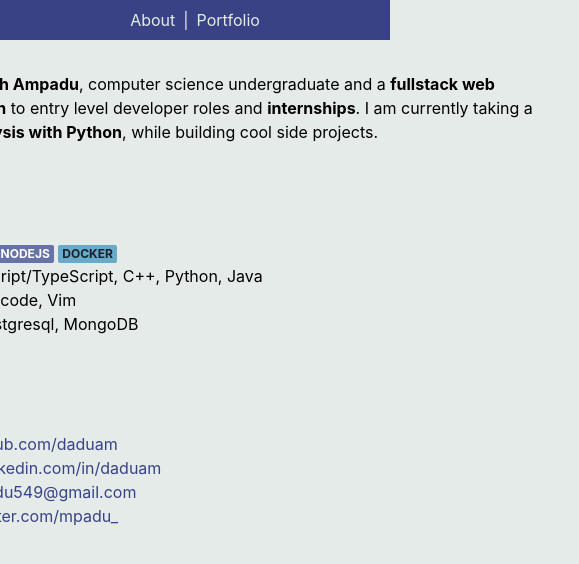
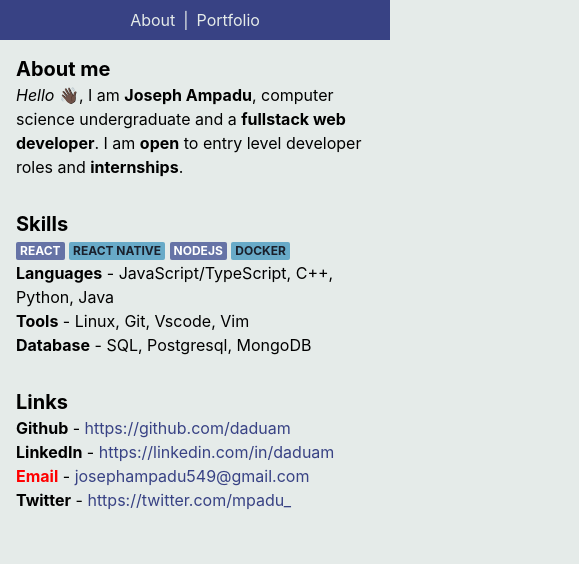
Before and after one commit to daduam/daduam.github.io, a Next.js app: page / in a window 390 px wide. Shown: the top 564 px of the page, 579 px wide, since content can reach past the window. Built offline with nearby package versions, Linux system fonts and the light colour scheme.

Commit message:
make responsive

```diff
--- a/package.json
+++ b/package.json
@@ -9,6 +9,7 @@
   },
   "dependencies": {
     "@chakra-ui/react": "^1.3.3",
+    "@chakra-ui/theme-tools": "^1.1.7",
     "@emotion/react": "^11.1.5",
     "@emotion/styled": "^11.1.5",
     "framer-motion": "^3.5.1",
--- a/src/components/Layout.tsx
+++ b/src/components/Layout.tsx
@@ -1,11 +1,11 @@
-import { Flex, FlexProps } from "@chakra-ui/react";
+import { Box } from "@chakra-ui/react";
 import { Navbar } from "./Navbar";
 
-export const Layout = ({ children, ...props }: FlexProps) => {
+export const Layout: React.FC = ({ children, ...props }) => {
   return (
-    <Flex direction="column" alignItems="center" {...props}>
+    <Box {...props}>
       <Navbar />
       {children}
-    </Flex>
+    </Box>
   );
 };
--- a/src/components/Links.tsx
+++ b/src/components/Links.tsx
@@ -38,8 +38,16 @@ const myLinks: Array<MyLink> = [
 
 export const Links = ({}) => {
   return (
-    <Box w="container.md" p="8">
-      <Heading fontSize="2xl" as="h1">
+    <Box
+      mx="auto"
+      p="4"
+      width={{
+        base: "100%",
+        sm: "75%",
+        md: "50%",
+      }}
+    >
+      <Heading fontSize="xl" as="h1">
         Links
       </Heading>
 
--- a/src/components/Skills.tsx
+++ b/src/components/Skills.tsx
@@ -2,8 +2,16 @@ import { Box, Heading, ListItem, List, Badge } from "@chakra-ui/react";
 
 export const Skills = () => {
   return (
-    <Box w="container.md" p="8">
-      <Heading fontSize="2xl" as="h1">
+    <Box
+      mx="auto"
+      p="4"
+      width={{
+        base: "100%",
+        sm: "75%",
+        md: "50%",
+      }}
+    >
+      <Heading fontSize="xl" as="h1">
         Skills
       </Heading>
       <List>
@@ -18,8 +26,7 @@ export const Skills = () => {
           <Badge bg="brand.lightAccent">Docker</Badge>
         </ListItem>
         <ListItem>
-          <strong>Languages</strong> - JavaScript/TypeScript, C++, Python,
-          Java
+          <strong>Languages</strong> - JavaScript/TypeScript, C++, Python, Java
         </ListItem>
         <ListItem>
           <strong>Tools</strong> - Linux, Git, Vscode, Vim
--- a/src/pages/index.tsx
+++ b/src/pages/index.tsx
@@ -1,4 +1,4 @@
-import { Box, Text } from "@chakra-ui/react";
+import { Box, Text, Heading } from "@chakra-ui/react";
 
 import { Layout } from "../components/Layout";
 import { Links } from "../components/Links";
@@ -7,14 +7,23 @@ import { Skills } from "../components/Skills";
 const Index = () => {
   return (
     <Layout>
-      <Box w="container.md" p="8">
+      <Box
+        mx="auto"
+        p="4"
+        width={{
+          base: "100%",
+          sm: "75%",
+          md: "50%",
+        }}
+      >
+        <Heading fontSize="xl" as="h1">
+          About me
+        </Heading>
         <Text>
           <em>Hello</em> 👋🏿, I am <strong>Joseph Ampadu</strong>, computer
-          science undergraduate and a <strong>fullstack web developer</strong>
-          . I am <strong>open</strong> to entry level developer roles and{" "}
-          <strong>internships</strong>. I am currently taking a course in{" "}
-          <strong>Data Analysis with Python</strong>, while building cool side
-          projects.
+          science undergraduate and a <strong>fullstack web developer</strong>.
+          I am <strong>open</strong> to entry level developer roles and{" "}
+          <strong>internships</strong>.
         </Text>
       </Box>
 
```
Also changed, not shown: src/pages/work.tsx (+19 -1 lines), 1 other file (tests, documents, lock files or other folders).
